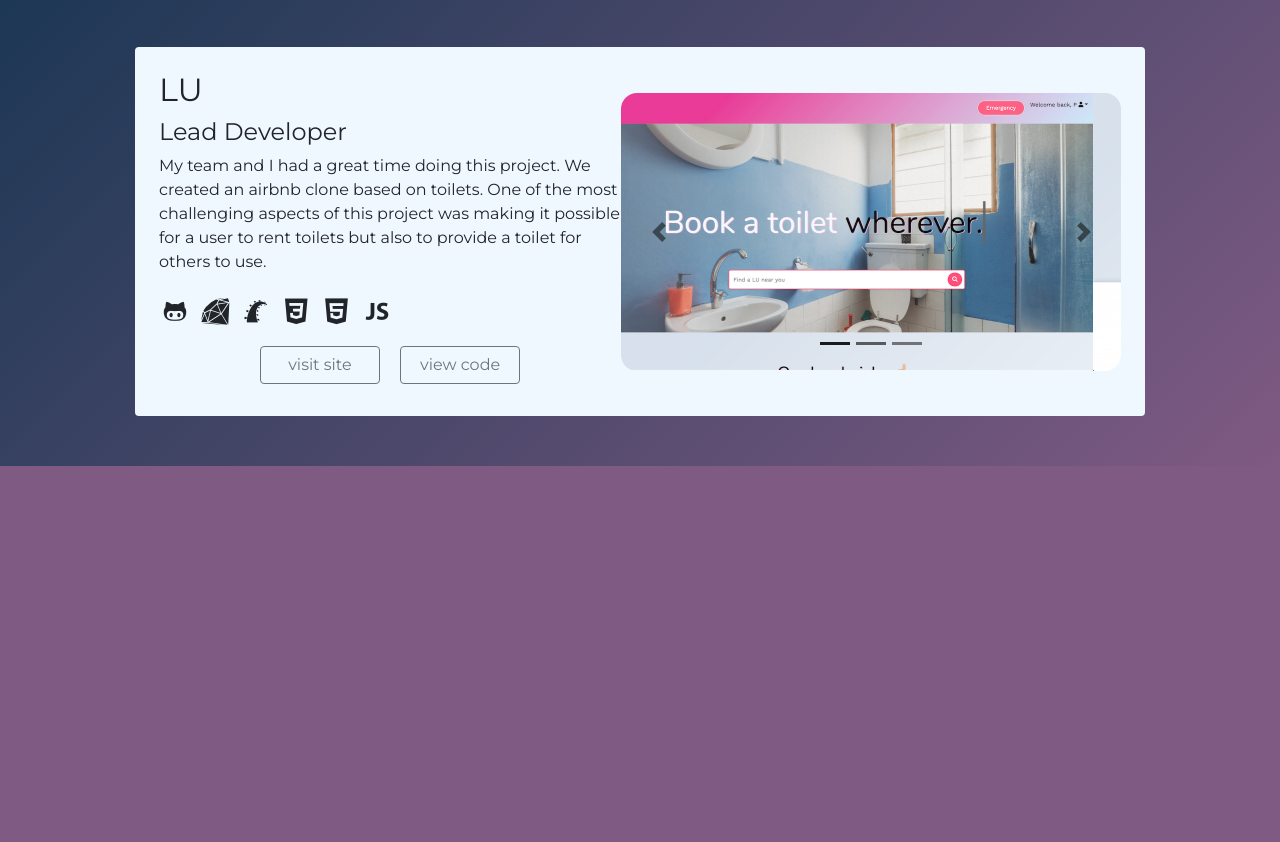
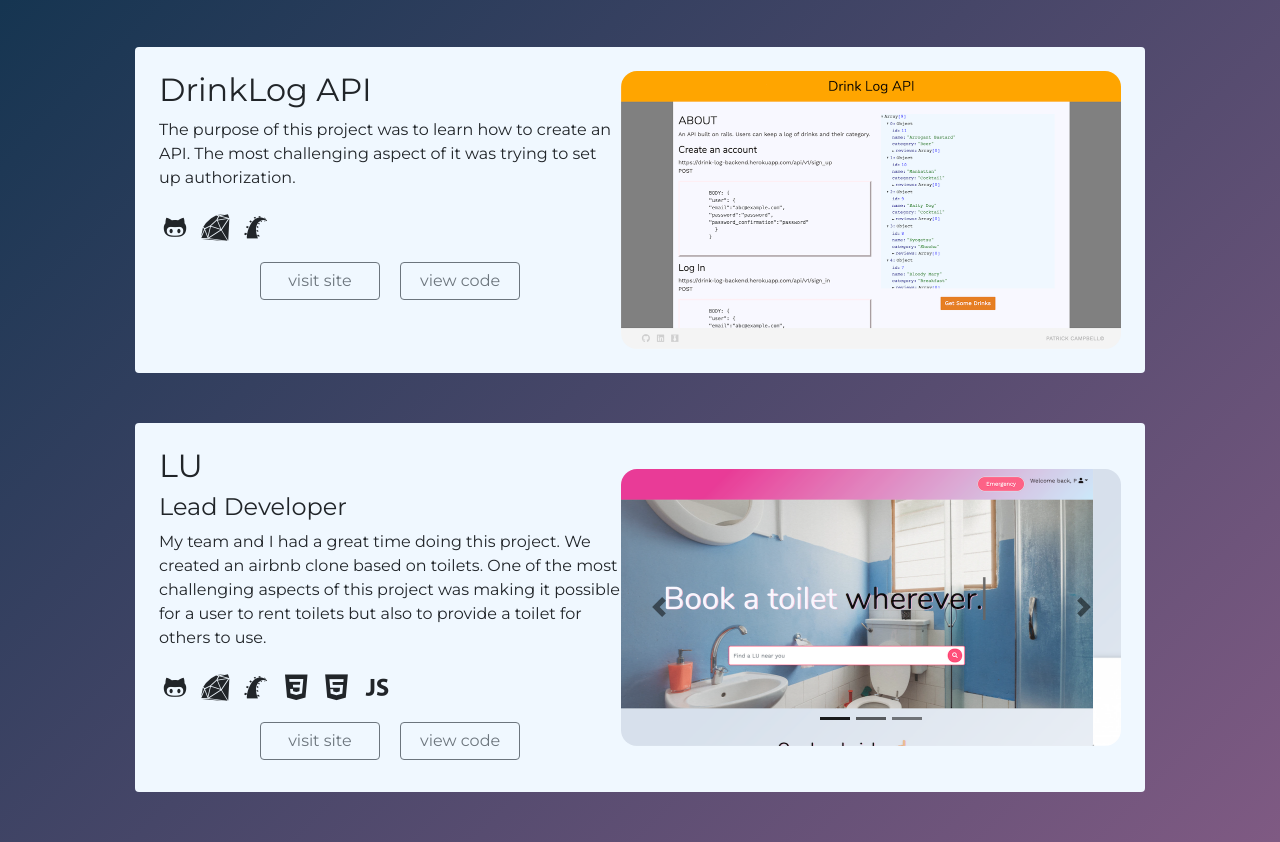
Before and after one commit to CowboyPatrick/portfolio, a plain HTML site: page index.html in a window 1280 px wide. Shown: the part 974-1816 px from the top of the page. Before the commit the page ends 1440 px from the top, so only its background shows below. Drawn offline with nearby package versions, Linux system fonts and the light colour scheme.

Commit message:
added API image and card

```diff
--- a/css/main.css
+++ b/css/main.css
@@ -44,6 +44,11 @@ position: absolute;
   background-color: aliceblue;
   margin: 50px;
   border-radius: 4px;
+}
+
+#drinkapi img {
+  width: 500px;
+  border-radius: 16px;
 }
 
 .stack {
--- a/index.html
+++ b/index.html
@@ -69,7 +69,7 @@
         <div class="project-links text-center">
           <a class="btn btn-outline-secondary m-2" href="https://www.carebridge.us" target="_blank">visit site</a>
           <a class="btn btn-outline-secondary m-2" href="https://github.com/CowboyPatrick/carebridge" target="_blank">view code</a>
-      </div>
+        </div>
       </div>
       <div id="carebridgeCarousel" class="carousel slide align-self-center" data-ride="carousel">
         <ol class="carousel-indicators">
@@ -98,6 +98,24 @@
         </a>
       </div>
     </div>
+    <div class="row d-flex justify-content-between p-4 project-card">
+      <div class="about-project">
+      <h2>DrinkLog API</h2>
+      <p>The purpose of this project was to learn how to create an API.  The most challenging aspect of it was trying to set up authorization.</p>
+        <div class="stack">
+          <span class="devicons devicons-github_alt"></span>
+          <span class="devicons devicons-ruby"></span>
+          <span class="devicons devicons-ruby_on_rails"></span>
+        </div>
+        <div class="project-links text-center">
+          <a class="btn btn-outline-secondary m-2" href="https://drink-log-backend.herokuapp.com/" target="_blank">visit site</a>
+          <a class="btn btn-outline-secondary m-2" href="https://github.com/CowboyPatrick/drink-log-api" target="_blank">view code</a>
+        </div>
+       </div>
+        <div id="drinkapi">
+          <img src="img/backend-api.png">
+        </div>
+      </div>
     <div class="row d-flex justify-content-between p-4 project-card">
       <div class="about-project">
         <h2>LU</h2>
```
Also changed, not shown: img/api-call.png (added), img/backend-api.png (added).
